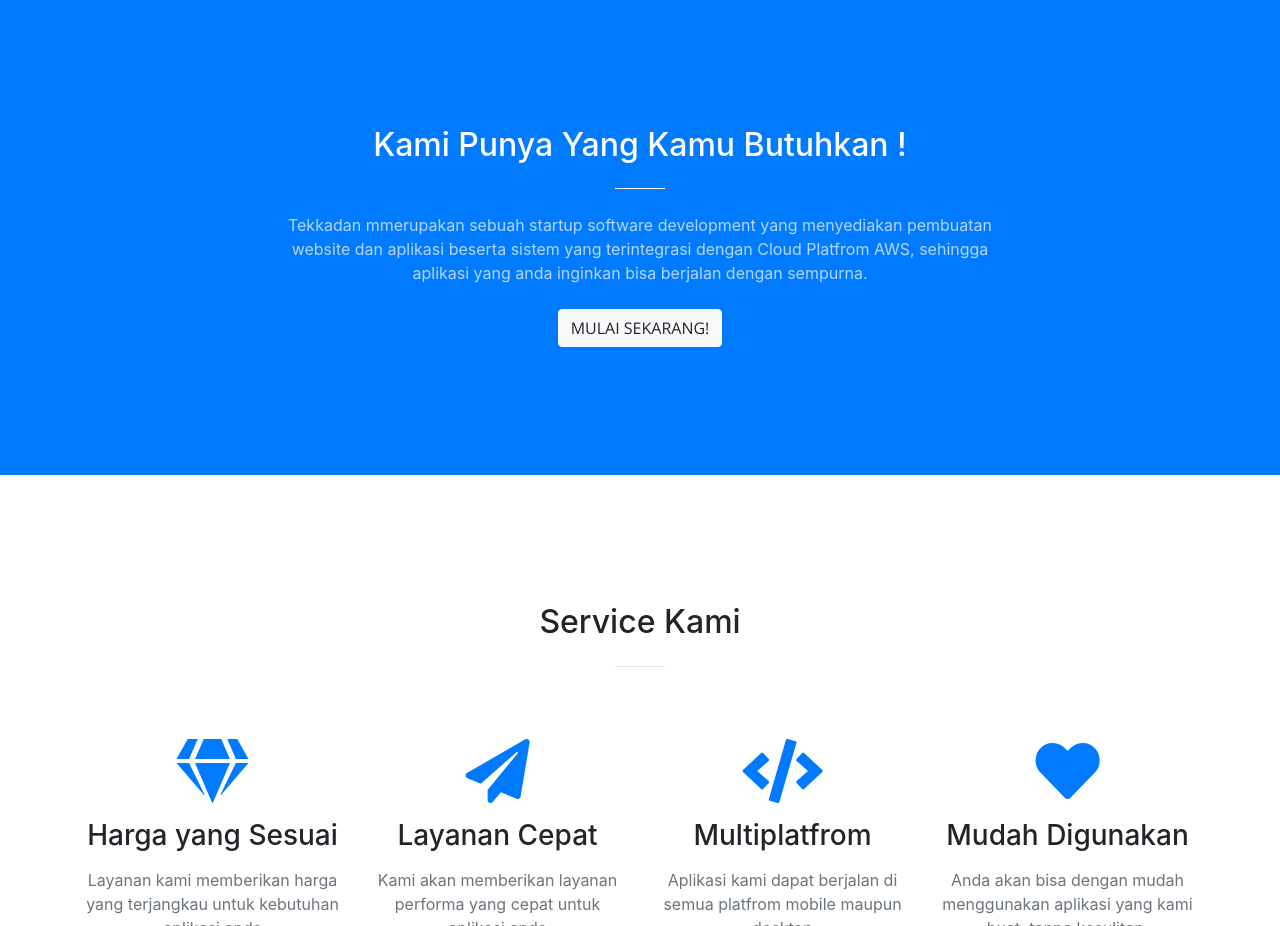
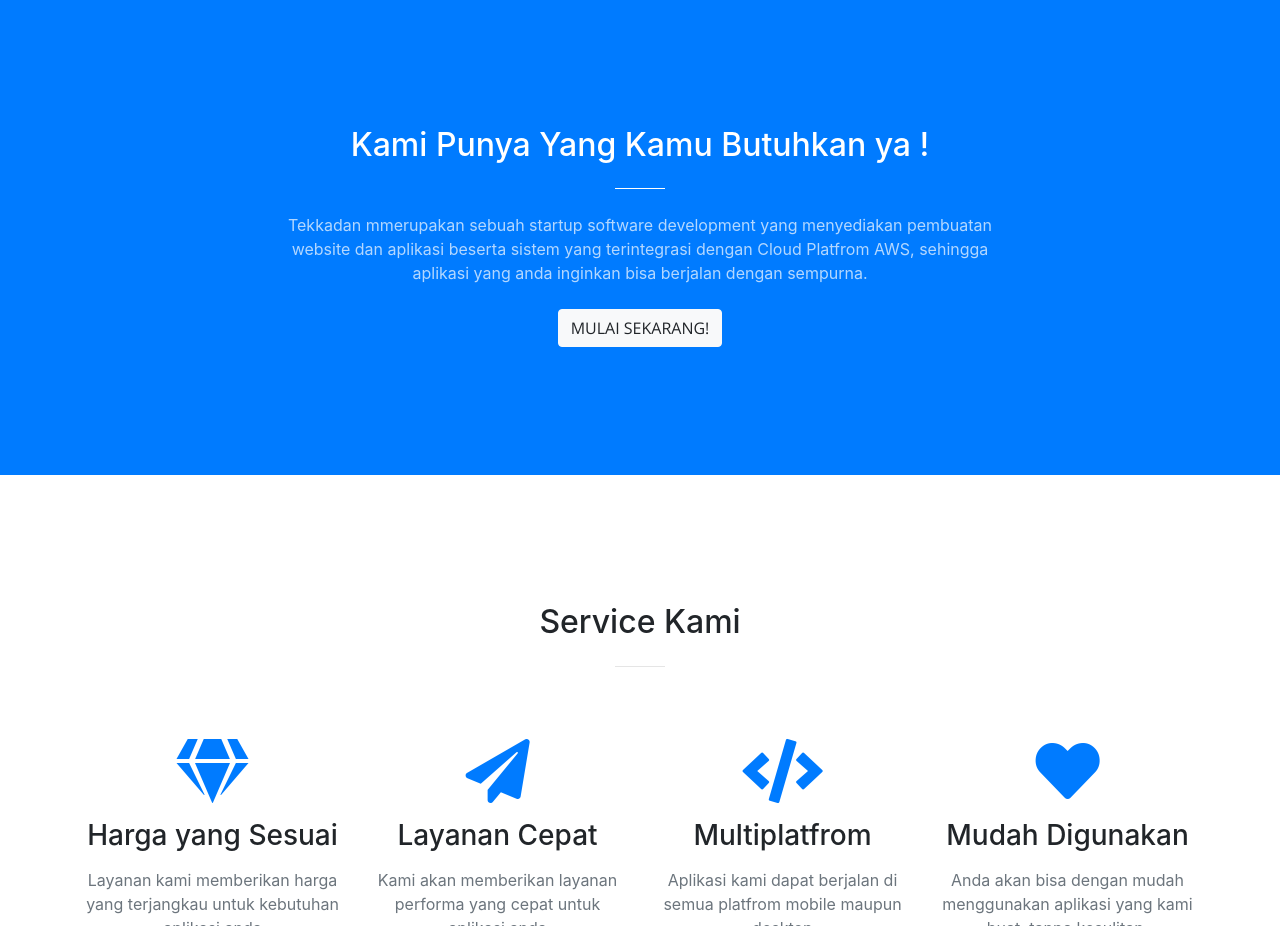
Before and after one commit to Rizal-I/LandingPage, a website with bundled scripts: page index.html in a window 1280 px wide. Shown: the part 802-1728 px from the top of the page. Built offline with nearby package versions, Linux system fonts and the light colour scheme.

Commit message:
Update index.html

```diff
--- a/index.html
+++ b/index.html
@@ -75,7 +75,7 @@
     <div class="container">
       <div class="row">
         <div class="col-lg-8 mx-auto text-center">
-          <h2 class="section-heading text-white">Kami Punya Yang Kamu Butuhkan !</h2>
+          <h2 class="section-heading text-white">Kami Punya Yang Kamu Butuhkan ya !</h2>
           <hr class="light my-4">
           <p class="text-faded mb-4">Tekkadan mmerupakan sebuah startup software development yang menyediakan pembuatan website dan aplikasi beserta sistem yang terintegrasi dengan Cloud Platfrom AWS, sehingga aplikasi yang anda inginkan bisa berjalan dengan sempurna.</p>
           <a class="btn btn-light btn-xl js-scroll-trigger" href="#services">Mulai Sekarang!</a>
```
